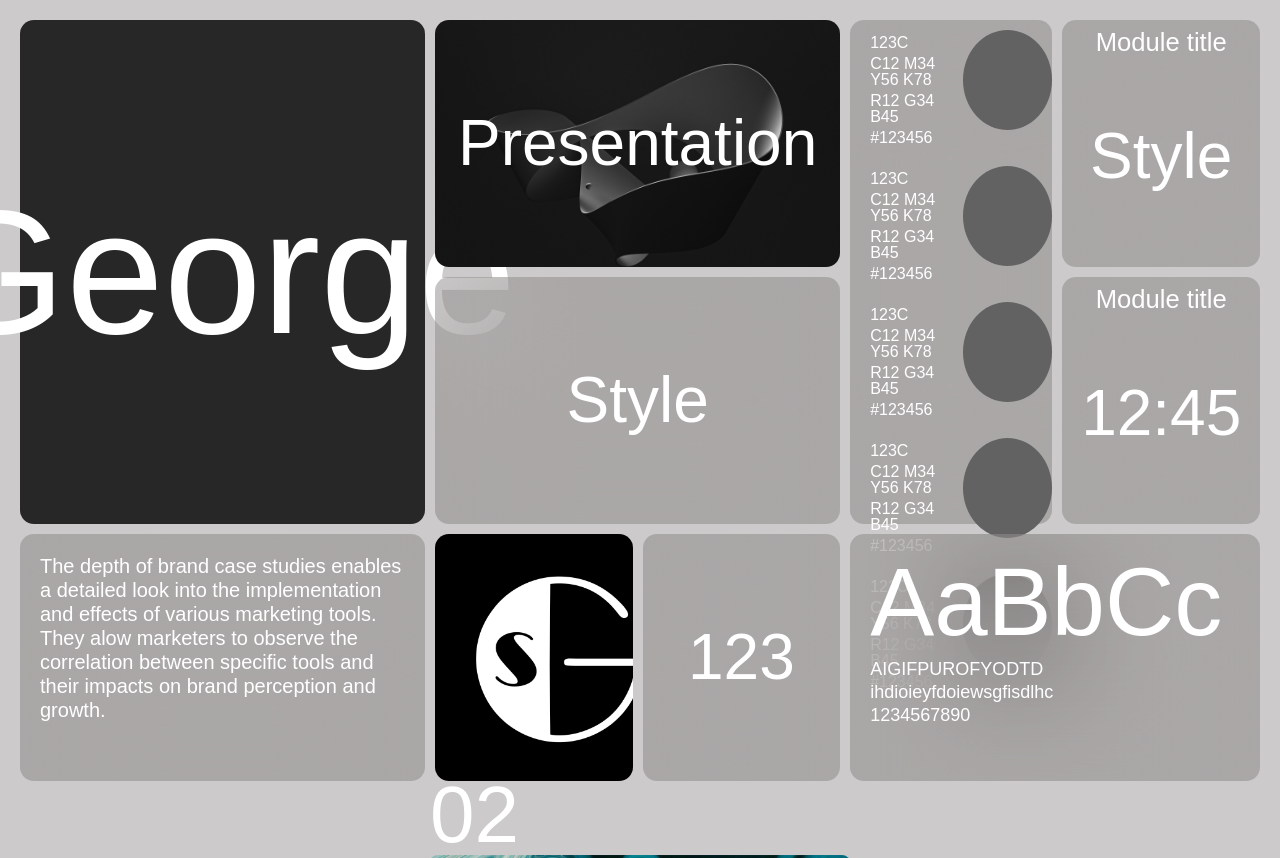
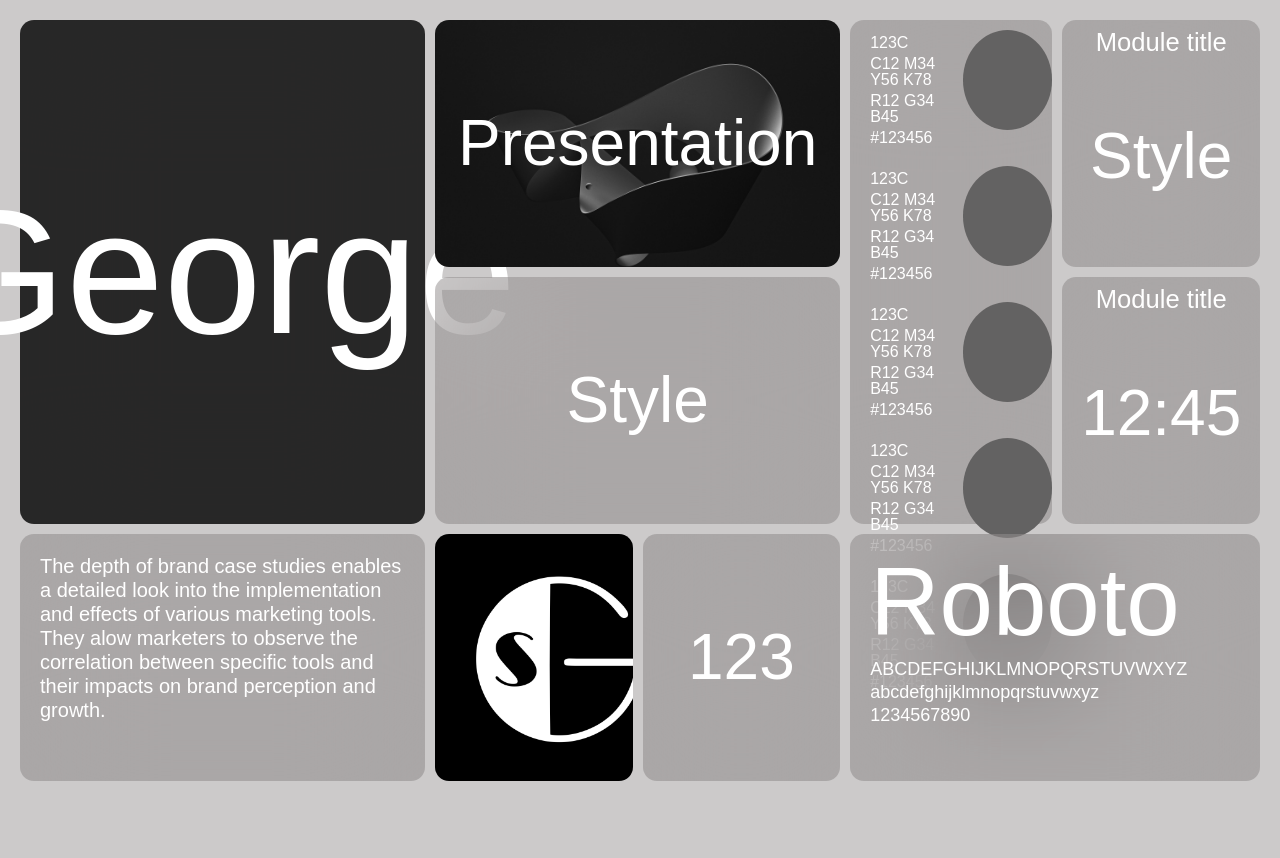
Before and after one commit to George-Seletski/design-showpage, a plain HTML site: page index.html in a window 1280 px wide. Shown: the top 858 px of the page. After the commit the page ends 801 px from the top, so only its background shows below. Drawn offline with Linux system fonts and the light colour scheme; a web font is replaced by a local one.

Commit message:
feat: removed the bottom part

```diff
--- a/index.html
+++ b/index.html
@@ -118,17 +118,17 @@
 
         <div class="container-font">
             <div class="great-text">
-                <h2>AaBbCc</h2>
+                <h2>Roboto</h2>
             </div>
             <div class="font-alphabet">
-                <span class="text-sample"> AIGIFPUROFYODTD</span>
-                <span class="text-sample">ihdioieyfdoiewsgfisdlhc</span>
+                <span class="text-sample">ABCDEFGHIJKLMNOPQRSTUVWXYZ</span>
+                <span class="text-sample">abcdefghijklmnopqrstuvwxyz</span>
                 <span class="text-sample">1234567890</span>
             </div>
         </div>
     </div>
 
-    <div class="poster-container">
+    <!--<div class="poster-container">
         <div class="grid">
             <div class="grid-item-1">02</div>
             <div class="grid-item-2">
@@ -140,7 +140,7 @@
             <div class="grid-item-6"></div>
 
         </div>
-    </div>
+    </div>-->
 </body>
 
 </html>
```
